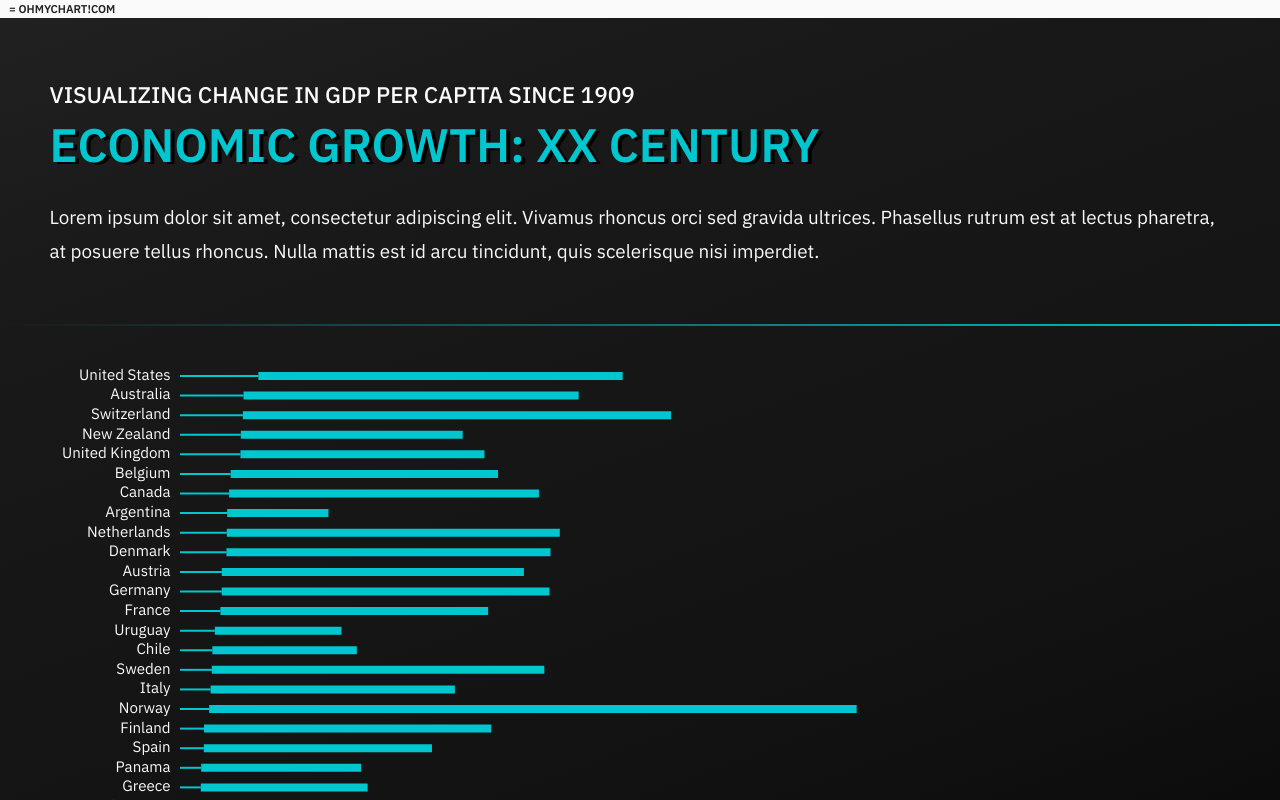
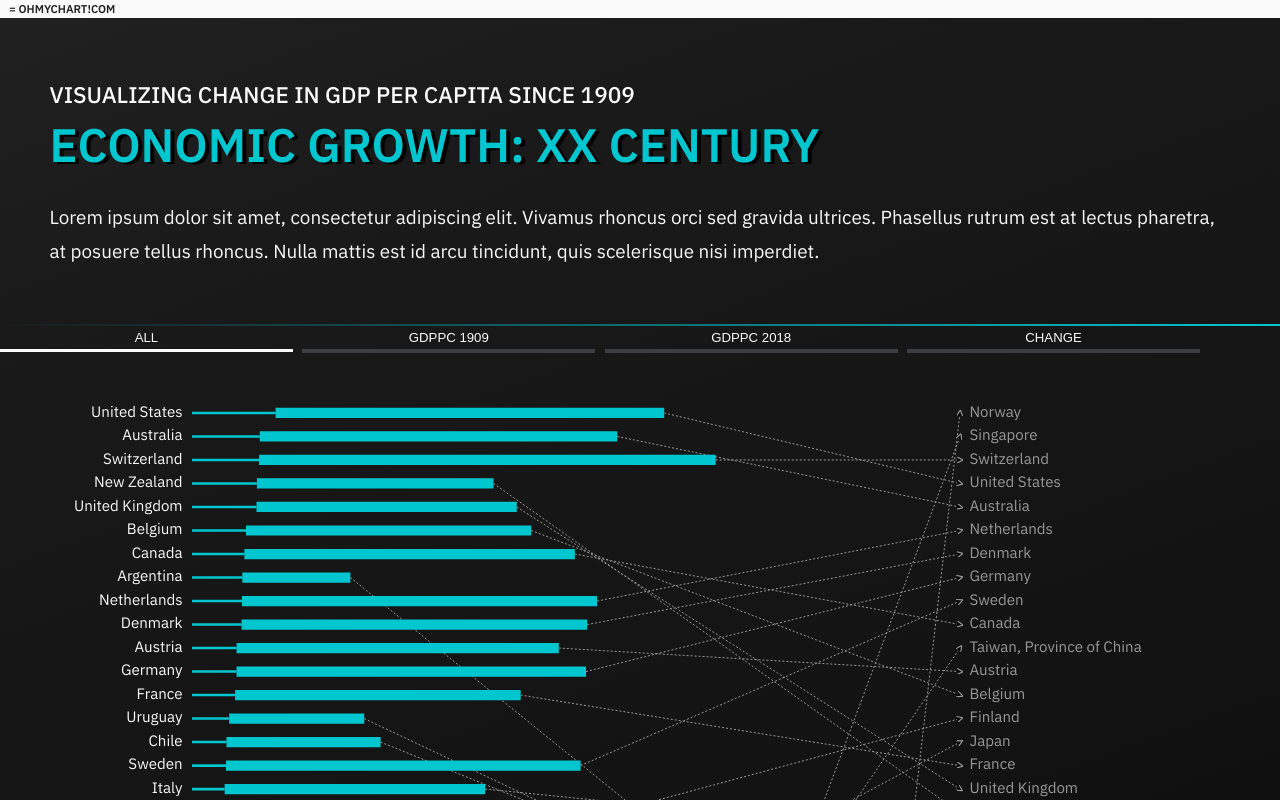
Before and after one commit to ohmychart/100-years-economic-growth, a SvelteKit app: page / in a window 1280 px wide. Shown: the top 800 px of the page. Built offline with nearby package versions, Linux system fonts and the light colour scheme.

Commit message:
controls added

```diff
--- a/src/app.postcss
+++ b/src/app.postcss
@@ -3,9 +3,11 @@
 
 :root {
   --color-white: #fafafa;
+  --color-grey: #989898;
+  --color-dark-grey: #3C3E42;
   --color-black: #212121;
   --color-primary: #00c6cf;
-  --content-width: 1200px;
+  --content-width: max(75vw, 1200px);
 
   font-size: calc(0.5em + 0.85vw);
   box-sizing: border-box;
--- a/src/components/Chart.svelte
+++ b/src/components/Chart.svelte
@@ -6,7 +6,7 @@
 
 	// Chart dimensions
 	let width = 1200;
-	$: height = width * 0.8;
+	$: height = width * 0.9;
 	$: marginLeft = Math.max(width * 0.15, 50);
 	$: marginRight = Math.max(width * 0.25, 50);
 	$: marginTop = Math.max(height * 0.05, 15);
@@ -18,28 +18,60 @@
 	const dataSorted = sort(dataset, (a, b) => descending(a.GDPPCT0, b.GDPPCT0));
 	const yDomain = dataSorted.map((d) => d.Country);
 	const xDomain = extent(dataset, (d) => d.GDPPCT1);
-    const yDomainRight = sort(dataset, (a, b) => descending(a.GDPPCT1, b.GDPPCT1))
+	const yDomainRight = sort(dataset, (a, b) => descending(a.GDPPCT1, b.GDPPCT1)).map(
+		(d) => d.Country
+	);
 
 	// Scales
 	$: xScale = scaleLinear().range([0, w]).domain(xDomain).nice();
 	$: yScale = scaleBand().range([0, h]).domain(yDomain).padding(0.1);
-
+	$: yScaleRight = scaleBand().range([0, h]).domain(yDomainRight).padding(0.1);
 </script>
 
-<div class="chart-container">
+<div class="chart-container" bind:clientWidth={width}>
 	<svg class="chart" {width} {height}>
+		<defs>
+			<marker
+				id="arrow"
+				viewBox="0 0 10 10"
+				refX="5"
+				refY="5"
+				markerWidth="6"
+				markerHeight="6"
+				orient="auto-start-reverse"
+				stroke="#989898"
+				stroke-width=2
+			>
+				<path d="M 0 0 L 10 5 L 0 10" />
+			</marker>
+		</defs>
 		<g transform="translate({marginLeft}, {marginTop})" class="marks">
 			{#each dataSorted as data}
 				{@const y = yScale(data.Country)}
 				{@const gdpT0 = xScale(data.GDPPCT0)}
+				{@const gdpT1 = xScale(data.GDPPCT1)}
+				<line
+					x1={gdpT1}
+					x2={w}
+					y1={y}
+					y2={yScaleRight(data.Country)}
+					class="arrow"
+					marker-end="url(#arrow)"
+				/>
 				<line x2={gdpT0} y1={y} y2={y} class="gdpt0" />
-				<line x1={gdpT0} x2={xScale(data.GDPPCT1)} y1={y} y2={y} class="gdpt1" />
+				<line x1={gdpT0} x2={gdpT1} y1={y} y2={y} class="gdpt1" />
 			{/each}
 		</g>
 
-		<g class="y-axis" transform="translate(0, {marginTop})">
+		<g class="y-axis" transform="translate({marginLeft}, {marginTop})">
 			{#each yDomain as label}
-				<text x={marginLeft} y={yScale(label)}>{label}</text>
+				<text y={yScale(label)}>{label}</text>
+			{/each}
+		</g>
+
+		<g class="y-axis right" transform="translate({marginLeft + w}, {marginTop})">
+			{#each yDomainRight as label}
+				<text y={yScaleRight(label)}>{label}</text>
 			{/each}
 		</g>
 	</svg>
@@ -52,13 +84,20 @@
 
 	.marks line {
 		stroke: var(--color-primary);
+		transition: all 0.3s ease;
 
 		&.gdpt0 {
-			stroke-width: 2px;
+			stroke-width: 0.2vw;
 		}
 
 		&.gdpt1 {
-			stroke-width: 8px;
+			stroke-width: 0.8vw;
+		}
+
+		&.arrow {
+			stroke: var(--color-grey);
+			stroke-width: 1px;
+			stroke-dasharray: 2px;
 		}
 	}
 
@@ -70,5 +109,11 @@
 			alignment-baseline: middle;
 			transform: translateX(-0.5rem);
 		}
+
+		&.right text {
+			text-anchor: start;
+			fill: var(--color-grey);
+			transform: translateX(0.5rem);
+		}
 	}
 </style>
--- /dev/null
+++ b/src/components/Controls.svelte
@@ -0,0 +1,49 @@
+<script>
+	const buttons = ['All', 'GDPPC 1909', 'GDPPC 2018', 'Change'];
+
+	export let activeIdx;
+	const switchIdx = (idx) => {
+		activeIdx = idx;
+	};
+</script>
+
+<div class="controls">
+	{#each buttons as button, idx}
+		<button class:active={idx == activeIdx} on:click={() => switchIdx(idx)}>{button}</button>
+	{/each}
+</div>
+
+<style lang="postcss">
+	.controls {
+		display: flex;
+		flex-direction: row;
+		justify-content: space-evenly;
+		align-items: center;
+		column-gap: 0.5rem;
+		max-width: var(--content-width);
+	}
+
+	button {
+		width: 100%;
+		color: var(--color-white);
+		background-color: transparent;
+		font-size: min(0.7em, 22px);
+		line-height: 1;
+		text-transform: uppercase;
+		border: none;
+		border-bottom: 0.25rem solid var(--color-dark-grey);
+		cursor: pointer;
+		text-align: center;
+		padding: 0.25rem 0;
+		transition: all 0.3s ease;
+
+		&:hover,
+		&.active {
+			border-bottom: 0.3em solid var(--color-white);
+		}
+
+		&:active {
+			transform: scale(0.98);
+		}
+	}
+</style>
--- a/src/routes/+page.svelte
+++ b/src/routes/+page.svelte
@@ -1,8 +1,11 @@
 <script>
     import Header from "$components/Header.svelte";
+    import Controls from "$components/Controls.svelte";
     import Chart from '$components/Chart.svelte';
+
+    let activeIdx = 0;
 </script>
 
 <Header />
-
+<Controls bind:activeIdx={activeIdx}/>
 <Chart />
```
